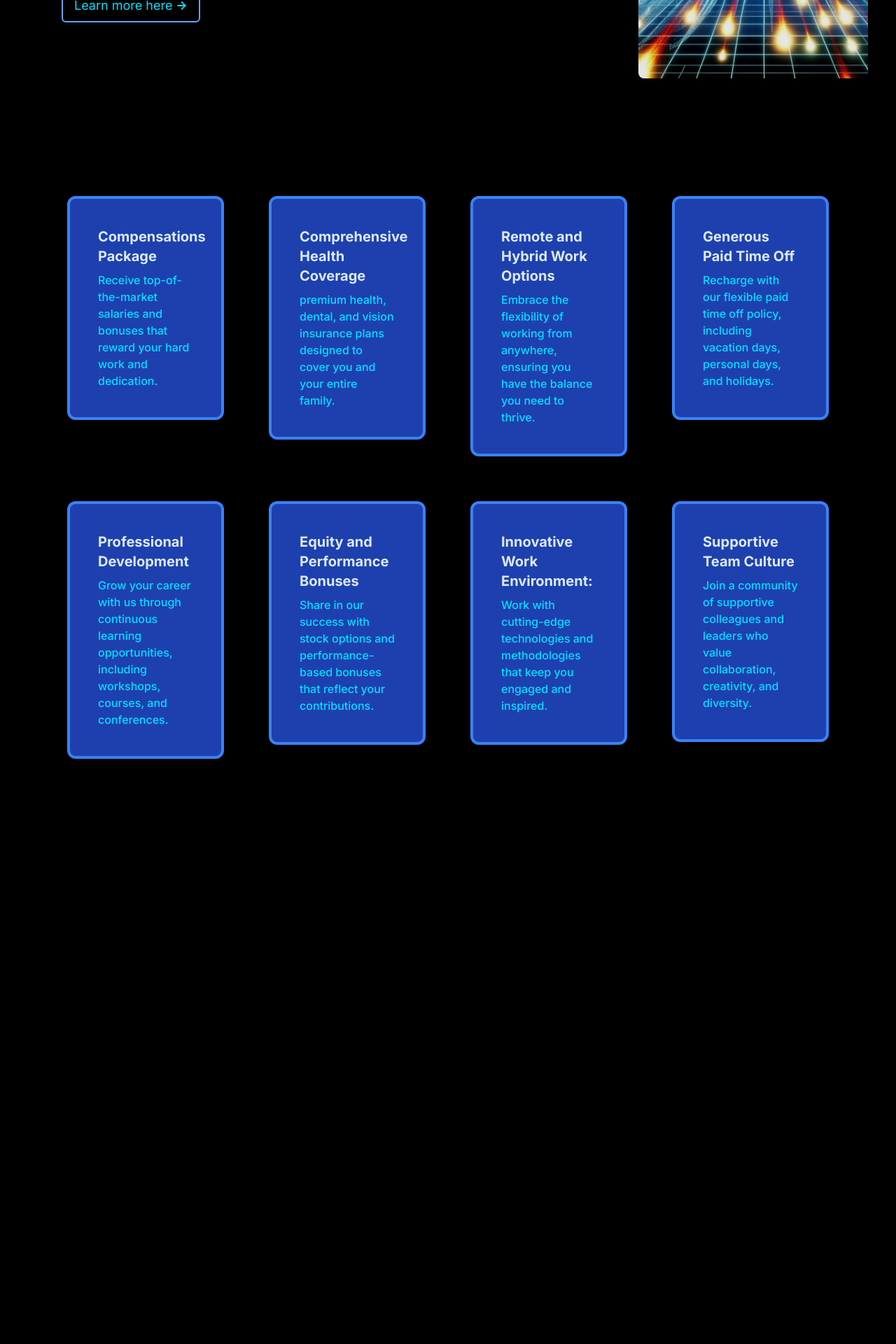
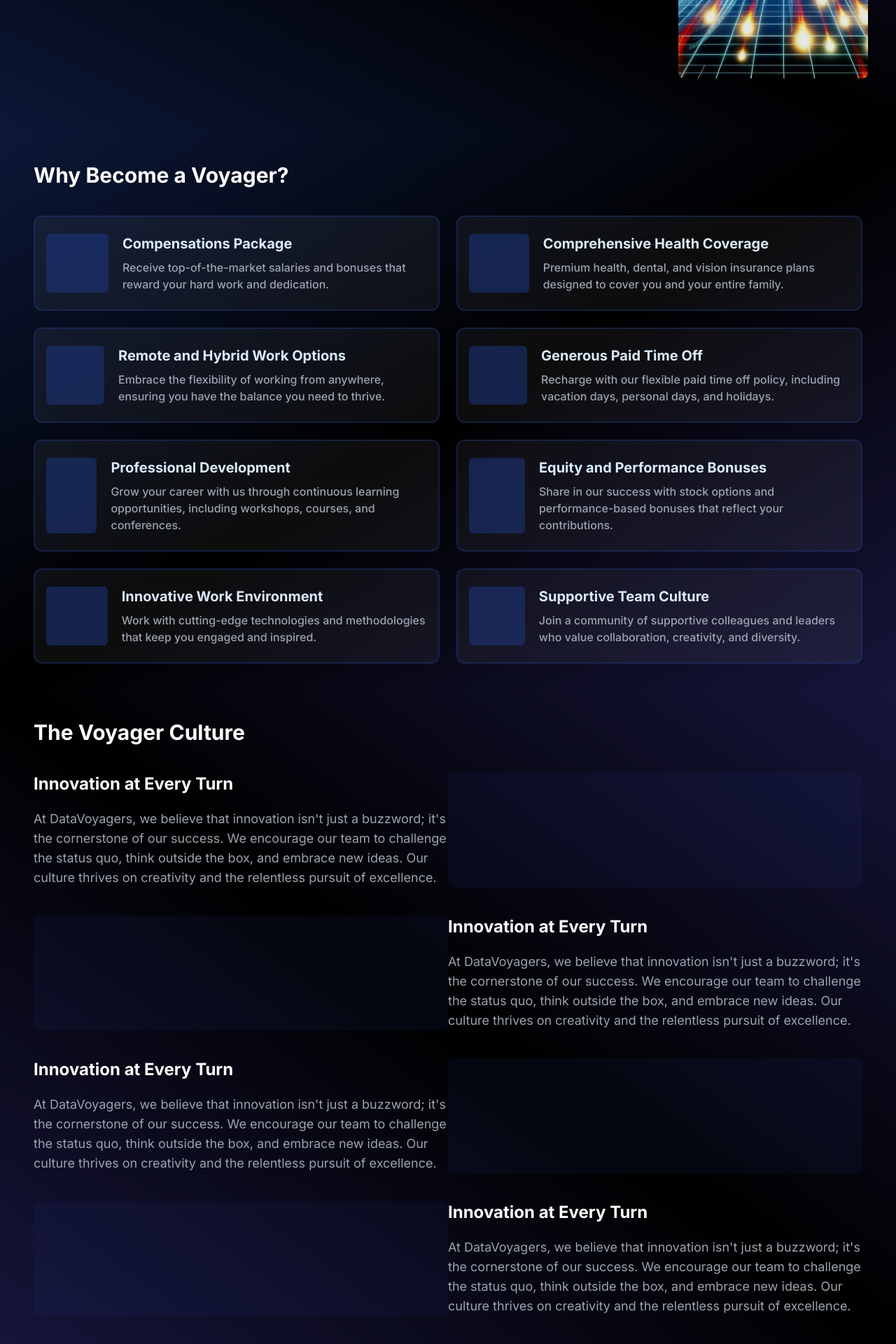
Before and after one commit to carhanc/website-cd, a Next.js app: page / in a window 1280 px wide. Shown: the part 558-2478 px from the top of the page at 70% size. Before the commit the page ends 1730 px from the top, so only its background shows below. Built offline with nearby package versions, Linux system fonts and the light colour scheme.

Commit message:
landing page

```diff
--- a/src/app/page.js
+++ b/src/app/page.js
@@ -11,11 +11,11 @@ export default function Home() {
     <div>
       <Nav />
 
-      <main className="lg:flex flex-cols-2 justify-evenly text-[#00E0FF]">
+      <main className="lg:flex flex-cols-2 justify-evenly text-[#00E0FF] bg-gradient-to-tr from-blue-900/40 via-black to-indigo-900/45">
           <div className="flex flex-col text-center items-center lg:items-start lg:text-left lg:pt-[25vh] pt-[10vh] lg:h-[50vh] lg:mb-0 mb-14 lg:min-h-[80vh] md:px-20 space-y-6">
             <h1 className="text-4xl lg:text-6xl font-bold">Join our Voyage.</h1>
             <p className="text-xl lg:text-3xl font-semibold bg-gradient-to-r from-sky-300 to-sky-400 bg-clip-text text-transparent lg:mx-0 lg:pb-4 pb-2">
-              Dive into the data deluge with DataVoyagers. Where curiosity  <br /> meets innovation.
+              Dive into the data deluge with DataVoyagers. Where curiosity meets innovation.
             </p>
             <Link
               className="rounded-md lg:ml-2 border-blue-400 border-2 w-fit px-4 py-2 hover:brightness-90 transition ease-linear duration-300 flex flex-row group lg:text-lg"
@@ -31,10 +31,50 @@ export default function Home() {
         </div>
       </main>
 
-      <div className="text-[#00E0FF] mx-16 my-14 grid lg:grid-cols-4">
-        {benefits.map((benefit) => (
-          <BenefitsCard key={benefit.title} {...benefit} />
-        ))}
+      <div className="px-10 xl:px-12 py-10 bg-gradient-to-br from-blue-900/40 via-black to-indigo-900/45">
+        <h1 className="text-white mb-10 text-3xl font-bold">Why Become a Voyager?</h1>
+        <div className="grid xl:grid-cols-2 gap-6">
+          {benefits.map((benefit) => (
+            <BenefitsCard key={benefit.title} {...benefit} />
+          ))}
+        </div>
+
+      </div>
+
+      <div className="px-10 xl:px-12 py-10 bg-gradient-to-bl from-indigo-900/45 via-black to-indigo-900/45">
+        <h1 className="text-white mb-10 text-3xl font-bold">The Voyager Culture</h1>
+        <div className="grid xl:grid-cols-2 gap-y-10">
+          <div>
+            <h1 className="text-white text-2xl font-bold mb-5">Innovation at Every Turn</h1>
+            <p className="text-gray-400 text-lg">At DataVoyagers, we believe that innovation isn't just a buzzword; it's the cornerstone of our success. We encourage our team to challenge the status quo, think outside the box, and embrace new ideas. Our culture thrives on creativity and the relentless pursuit of excellence.</p>
+          </div>
+          <div className="bg-blue-900/10 rounded-lg">
+
+          </div>
+          <div className="bg-blue-900/10 rounded-lg">
+
+          </div>
+          <div>
+            <h1 className="text-white text-2xl font-bold mb-5">Innovation at Every Turn</h1>
+            <p className="text-gray-400 text-lg">At DataVoyagers, we believe that innovation isn't just a buzzword; it's the cornerstone of our success. We encourage our team to challenge the status quo, think outside the box, and embrace new ideas. Our culture thrives on creativity and the relentless pursuit of excellence.</p>
+          </div>
+          <div>
+            <h1 className="text-white text-2xl font-bold mb-5">Innovation at Every Turn</h1>
+            <p className="text-gray-400 text-lg">At DataVoyagers, we believe that innovation isn't just a buzzword; it's the cornerstone of our success. We encourage our team to challenge the status quo, think outside the box, and embrace new ideas. Our culture thrives on creativity and the relentless pursuit of excellence.</p>
+          </div>
+          <div className="bg-blue-900/10 rounded-lg">
+
+          </div>
+          <div className="bg-blue-900/10 rounded-lg">
+
+          </div>
+          <div>
+            <h1 className="text-white text-2xl font-bold mb-5">Innovation at Every Turn</h1>
+            <p className="text-gray-400 text-lg">At DataVoyagers, we believe that innovation isn't just a buzzword; it's the cornerstone of our success. We encourage our team to challenge the status quo, think outside the box, and embrace new ideas. Our culture thrives on creativity and the relentless pursuit of excellence.</p>
+          </div>
+        </div>
+
+
       </div>
 
     </div>
--- a/src/components/BenefitsCard.js
+++ b/src/components/BenefitsCard.js
@@ -3,19 +3,20 @@ import React from 'react'
 export default function BenefitsCard({title, desc}) {
     return (
 
-        <div>
+            <div class="text-center md:text-left">
+                <div class="hover:bg-white/10 transition ease-linear font-medium bg-white/5 px-4 py-6 rounded-xl border-2 border-blue-900/40 flex">
+                    <div className='rounded-md hidden lg:flex bg-blue-900/50 w-36 mr-5'>
 
-            <div class="pt-6 md:p-8 text-center md:text-left hover:">
-                <div class="font-medium bg-blue-800 p-10 rounded-xl border-4 border-blue-500">
-                    <div class="font-bold text-xl text-blue-100 mb-2">
-                        {title}
                     </div>
-                    <div class="text-md text-aqua-500">
-                        {desc}
+                    <div>
+                        <div class="font-bold text-xl text-blue-100 mb-2">
+                            {title}
+                        </div>
+                        <div class="text-md text-gray-400">
+                            {desc}
+                        </div>
                     </div>
                 </div>
             </div>
-
-        </div>
     )
 }
--- a/src/components/nav.js
+++ b/src/components/nav.js
@@ -18,7 +18,7 @@ const Nav = () => {
       initial={{ y: -5, opacity: 0 }}
       animate={{ y: 0, opacity: 1 }}
       transition={{ duration: 0.1 }}
-      className="sticky top-0 z-40 rounded-t-none ease-linear duration-200 p-5 border-b-2 border-gray-800 opacity-90 bg-black"
+      className="sticky top-0 z-40 rounded-t-none ease-linear duration-200 p-5 border-b-2 border-blue-900/40 opacity-95 backdrop-blur-xl"
     >
       <Disclosure
         as="nav"
@@ -38,7 +38,7 @@ const Nav = () => {
                     draggable="false"
                     src={logo}
                   />
-                    <p className="my-auto sm:block hidden font-extrabold">DataVoyagers</p>
+                    <p className="my-auto sm:block hidden font-extrabold">DataVoyagers Careers</p>
                 </Link>
 
                 {/* Mobile Open/Close Btn */}
--- a/src/data/benefitsData.js
+++ b/src/data/benefitsData.js
@@ -5,7 +5,7 @@ const benefits = [
     },
     {
         "title": "Comprehensive Health Coverage",
-        "desc": "premium health, dental, and vision insurance plans designed to cover you and your entire family."
+        "desc": "Premium health, dental, and vision insurance plans designed to cover you and your entire family."
     },
     {
         "title": "Remote and Hybrid Work Options",
@@ -24,7 +24,7 @@ const benefits = [
         "desc": "Share in our success with stock options and performance-based bonuses that reflect your contributions."
     },
     {
-        "title": "Innovative Work Environment:",
+        "title": "Innovative Work Environment",
         "desc": "Work with cutting-edge technologies and methodologies that keep you engaged and inspired."
     },
     {
```
